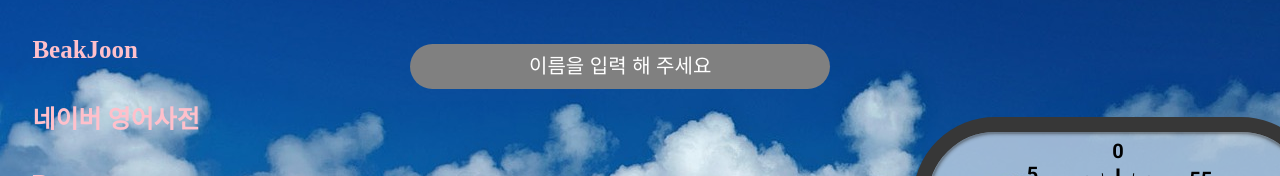
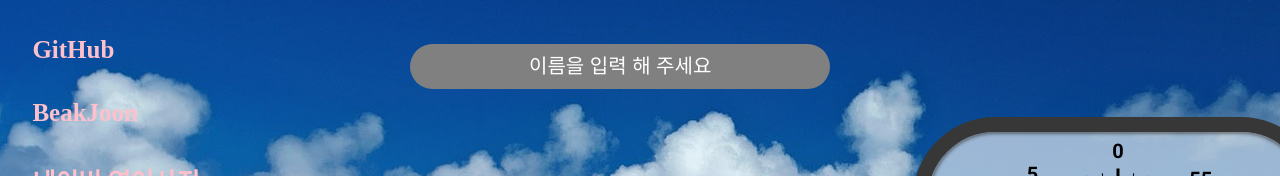
Before and after one commit to evencoding/toDoList, a plain HTML site: page index.html in a window 1280 px wide. Shown: the part 213-389 px from the top of the page. Drawn offline with Linux system fonts and the light colour scheme.

Commit message:
# version 7
깃허브 링크 추가

```diff
--- a/index.html
+++ b/index.html
@@ -12,6 +12,7 @@
       <a href="https://www.google.com/">Google</a>
       <a href="https://mail.google.com/mail/u/0/?ogbl#inbox">Gmail</a>
       <a href="https://nomadcoders.co/?gclid=CjwKCAjwmK6IBhBqEiwAocMc8nvicdLGy6Iys1wvEGMD3nVaD-DDgmjOQgaPL7uaQEnlbzsDE8ZAChoC6uoQAvD_BwE">NomadCoder</a>
+      <a href="https://github.com/">GitHub</a>
       <a href="https://www.acmicpc.net/">BeakJoon</a>
       <a href="https://en.dict.naver.com/#/main">네이버 영어사전</a>
       <a href="https://papago.naver.com/">Papago</a>
```
